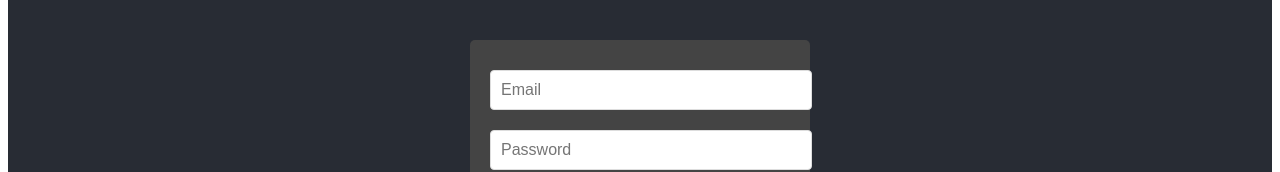
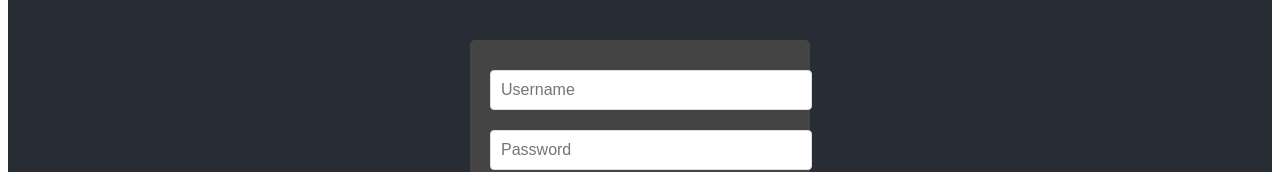
Before and after one commit to JonasB91/FWK23S-Grupp4-Frontend-Server, a React (Create React App) app: page / in a window 1280 px wide. Shown: the part 269-441 px from the top of the page. Built offline with nearby package versions, Linux system fonts and the light colour scheme.

Commit message:
Bytte lite i frontend, email värden till username och ändrade rfetchdata routes

```diff
--- a/src/App.js
+++ b/src/App.js
@@ -2,7 +2,7 @@ import React, { useState } from 'react';
 import './App.css';
 
 function App() {
-  const [email, setEmail] = useState('');
+  const [username, setUsername] = useState('');
   const [password, setPassword] = useState('');
   const [data, setData] = useState(null);
   const [isAuthenticated, setAuthenticated] = useState(false);
@@ -12,7 +12,7 @@ function App() {
       const response = await fetch('http://localhost:3001/auth/login', {
         method: 'POST',
         headers: { 'Content-Type': 'application/json' },
-        body: JSON.stringify({ email, password })
+        body: JSON.stringify({ username, password })
       });
 
       if (!response.ok) {
@@ -36,7 +36,7 @@ function App() {
   const fetchData = async () => {
     try {
       const token = localStorage.getItem('access_token');
-      const response = await fetch('http://localhost:3002/data', {
+      const response = await fetch('http://localhost:3002/secret-data', {
         headers: { Authorization: `Bearer ${token}` }
       });
 
@@ -65,7 +65,7 @@ function App() {
             <button onClick={handleLogout}>Logout</button>
           </> :
           (<div className="login-container">
-            <input type="email" value={email} onChange={(e) => setEmail(e.target.value)} placeholder="Email" className="input-field" />
+            <input type="email" value={username} onChange={(e) => setUsername(e.target.value)} placeholder="Username" className="input-field" />
             <input type="password" value={password} onChange={(e) => setPassword(e.target.value)} placeholder="Password" className="input-field" />
             <button onClick={handleLogin} className="login-button">Login</button>
           </div>)
```
